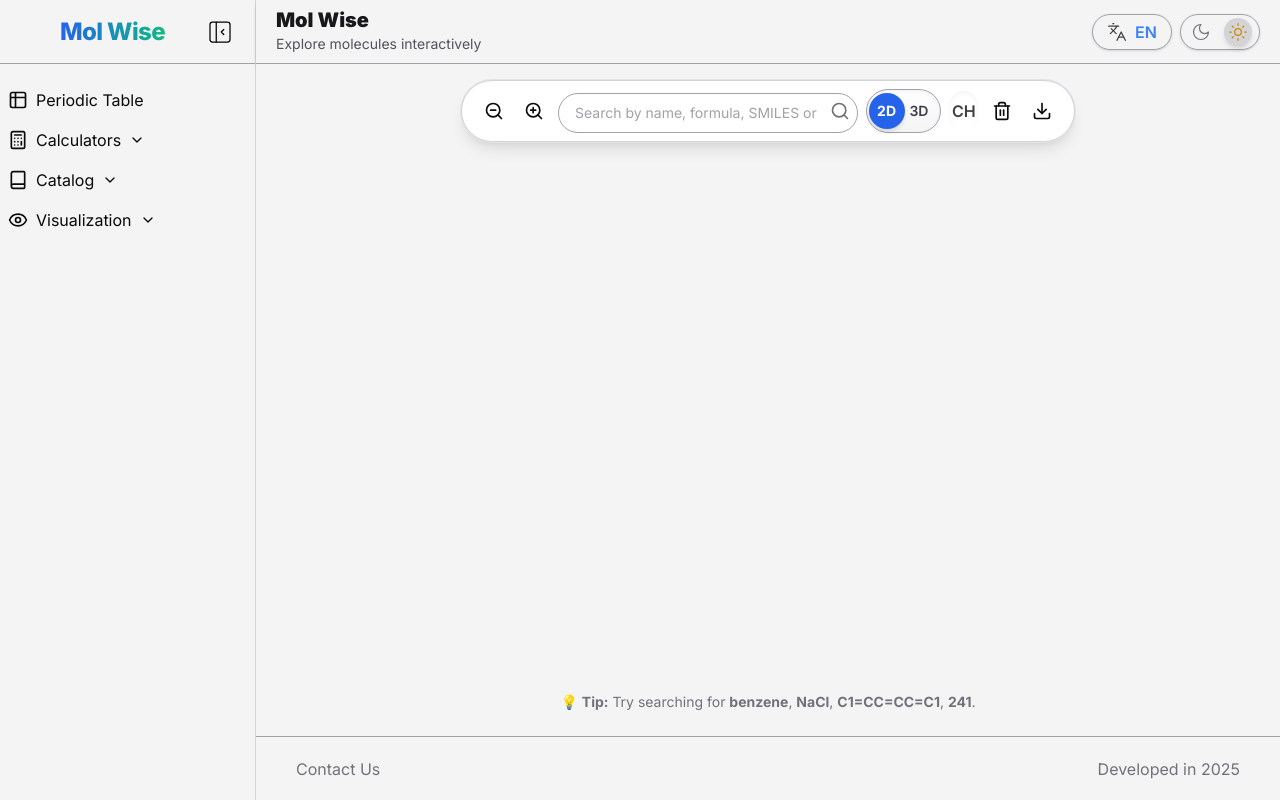
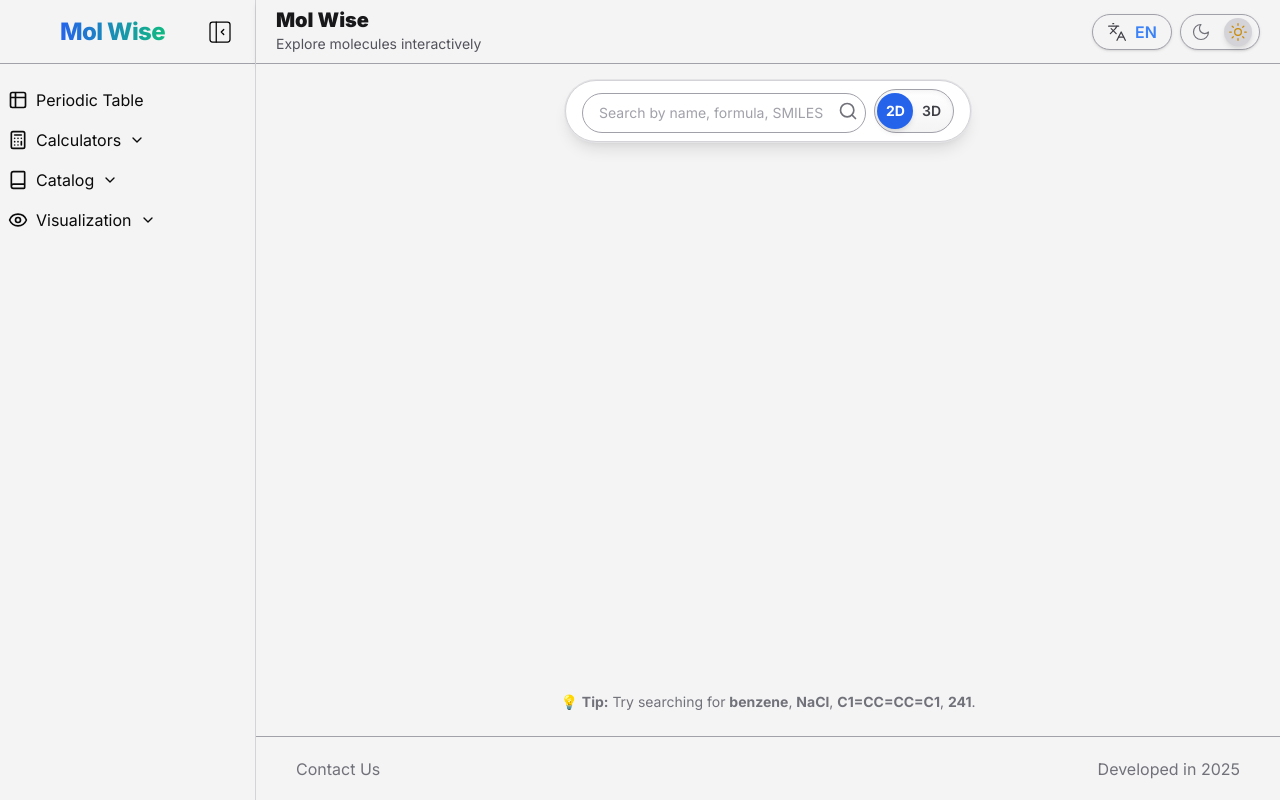
Before and after one commit to brunomacedo1203/Mol-Wise, a Next.js app: page /en/visualization in a window 1280 px wide. Built offline with nearby package versions, Linux system fonts and the light colour scheme.

Commit message:
chore(ui): hide unfinished toolbar buttons (zoom, CH, clear, download)

```diff
--- a/src/features/visualization/components/MoleculeToolbar.tsx
+++ b/src/features/visualization/components/MoleculeToolbar.tsx
@@ -1,16 +1,10 @@
+// src/features/visualization/components/MoleculeToolbar.tsx
 "use client";
 
 import { useState } from "react";
 import { getSmiles, getSdf } from "../utils/pubchemAPI";
 import { useVisualizationStore } from "../store/visualizationStore";
-import {
-  Search,
-  Loader2,
-  ZoomIn,
-  ZoomOut,
-  Trash2,
-  Download,
-} from "lucide-react";
+import { Search, Loader2 } from "lucide-react"; // 🔁 Removidos ZoomIn, ZoomOut, Trash2, Download
 import { useTranslations } from "next-intl";
 
 export function MoleculeToolbar() {
@@ -68,7 +62,8 @@ export function MoleculeToolbar() {
         shadow-lg ring-1 ring-zinc-200 dark:ring-zinc-800
         transition-shadow"
     >
-      {/* 🔍 Zoom Buttons */}
+      {/* ⛔️ HIDDEN: Zoom Buttons (ZoomOut/ZoomIn) — keep commented until implemented */}
+      {/*
       <div className="flex items-center gap-2">
         <button className="w-8 h-8 flex items-center justify-center rounded hover:bg-zinc-100 dark:hover:bg-zinc-800">
           <ZoomOut className="w-5 h-5" />
@@ -77,8 +72,9 @@ export function MoleculeToolbar() {
           <ZoomIn className="w-5 h-5" />
         </button>
       </div>
+      */}
 
-      {/* 🔎 Search + ViewMode + CH */}
+      {/* 🔎 Search + ViewMode (mantidos) */}
       <form
         onSubmit={handleSearch}
         className="flex items-center gap-2 flex-1 max-w-md"
@@ -113,6 +109,8 @@ export function MoleculeToolbar() {
             type="submit"
             disabled={loading || !input.trim()}
             className="absolute right-2 top-1/2 -translate-y-1/2 text-zinc-500 hover:text-zinc-800 dark:hover:text-zinc-200"
+            aria-label={t("search")}
+            title={t("search")}
           >
             {loading ? (
               <Loader2 className="w-4 h-4 animate-spin" />
@@ -132,6 +130,7 @@ export function MoleculeToolbar() {
             shadow-inner dark:shadow-none
             transition-all duration-300"
           title={`Switch to ${viewMode === "2D" ? "3D" : "2D"}`}
+          aria-label="Toggle 2D/3D"
         >
           <span className="text-sm font-semibold text-zinc-700 dark:text-zinc-300">
             2D
@@ -149,7 +148,8 @@ export function MoleculeToolbar() {
           </div>
         </button>
 
-        {/* 🧪 Botão CH */}
+        {/* ⛔️ HIDDEN: CH button — keep commented until implemented */}
+        {/*
         <button
           className="h-10 w-10 rounded-full flex items-center justify-center text-base font-semibold
             dark:from-zinc-900 dark:to-zinc-800
@@ -160,17 +160,20 @@ export function MoleculeToolbar() {
         >
           CH
         </button>
+        */}
       </form>
 
-      {/* 🗑️ Trash & ⬇️ Download */}
+      {/* ⛔️ HIDDEN: Trash & Download — keep commented until implemented */}
+      {/*
       <div className="flex items-center gap-2">
-        <button className="w-8 h-8 flex items-center justify-center rounded hover:bg-zinc-100 dark:hover:bg-zinc-800">
+        <button className="w-8 h-8 flex items-center justify-center rounded hover:bg-zinc-100 dark:hover:bg-zinc-800" title="Clear">
           <Trash2 className="w-5 h-5" />
         </button>
-        <button className="w-8 h-8 flex items-center justify-center rounded hover:bg-zinc-100 dark:hover:bg-zinc-800">
+        <button className="w-8 h-8 flex items-center justify-center rounded hover:bg-zinc-100 dark:hover:bg-zinc-800" title="Download">
           <Download className="w-5 h-5" />
         </button>
       </div>
+      */}
     </div>
   );
 }
```
